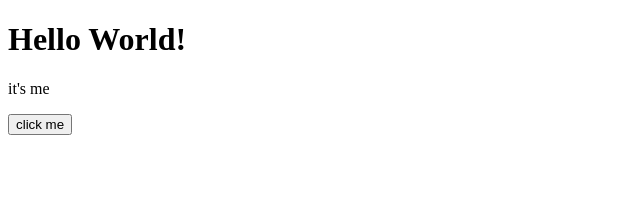
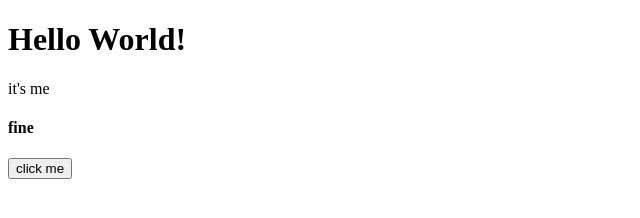
Before and after one commit to Senioritta-Developer/jed-repo, a plain HTML site: page index.html in a window 1280 px wide. Shown: the whole page, without its empty margins (0-640 px from the left). Drawn offline with Linux system fonts and the light colour scheme.

Commit message:
h4 added

```diff
--- a/index.html
+++ b/index.html
@@ -9,6 +9,7 @@
   <body>
     <h1>Hello World!</h1>
     <p>it's me</p>
+    <h4>fine</h4>
     <button>click me</button>
   </body>
 </html>
```
